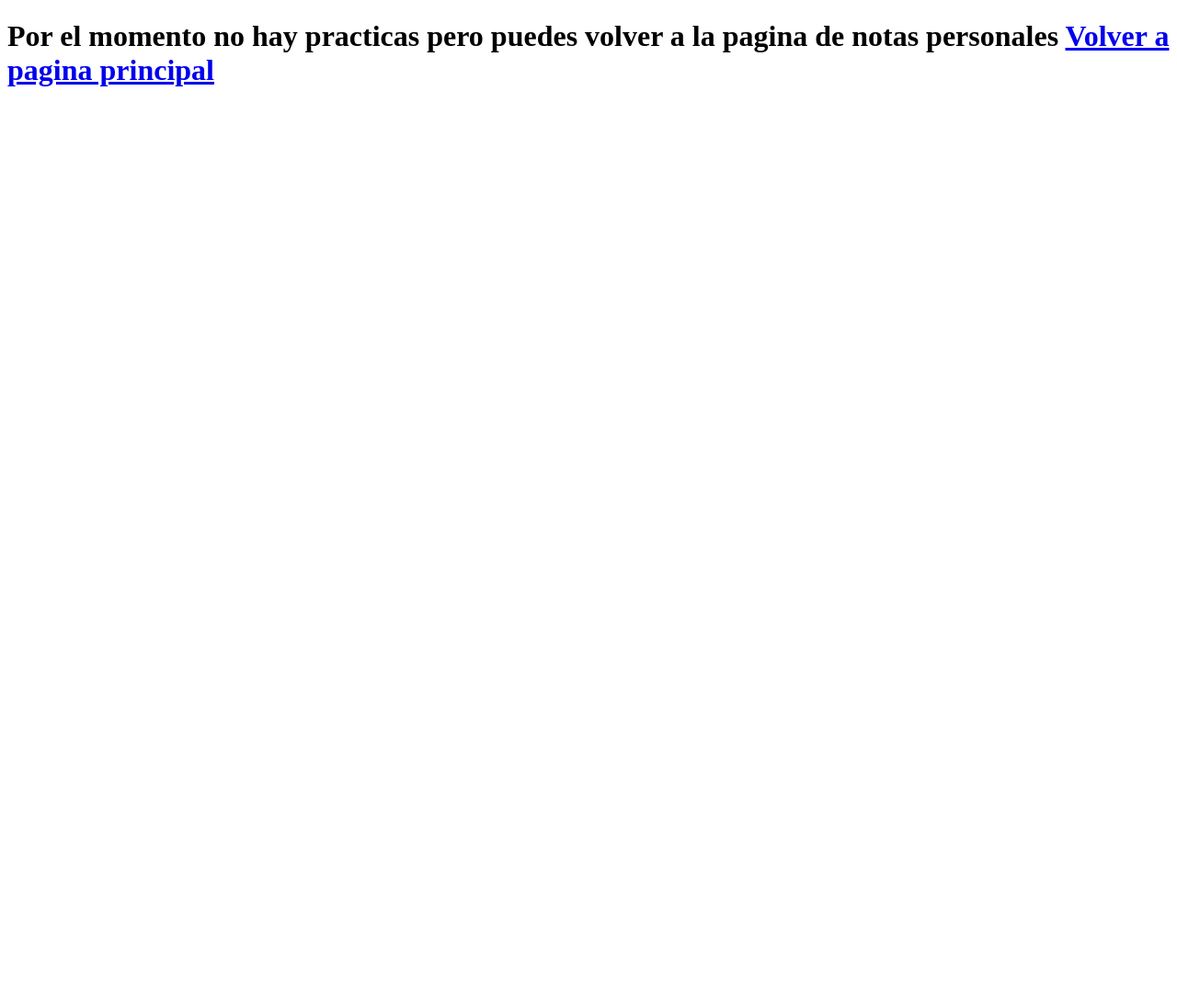
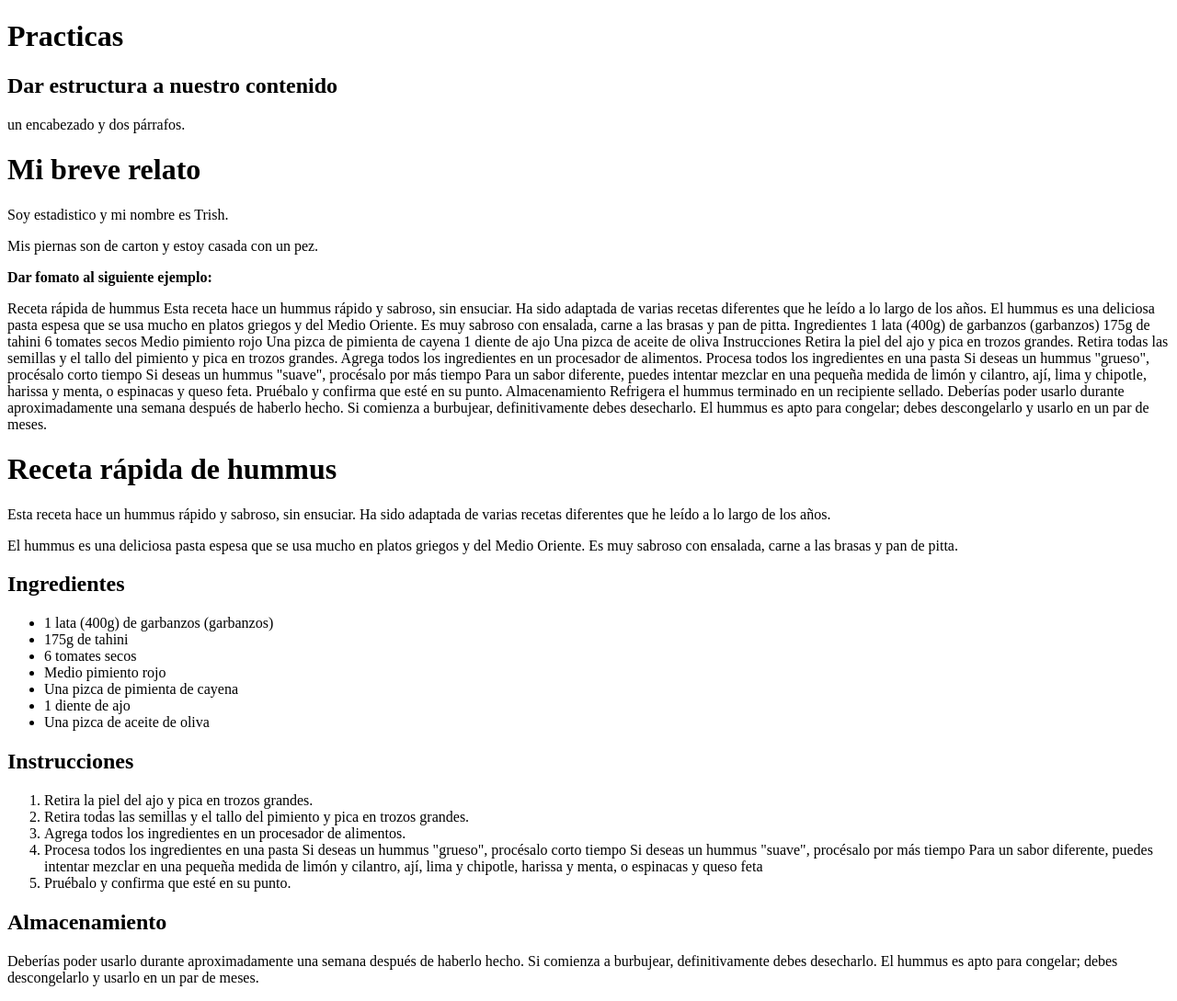
Before and after one commit to VictorTorres098/TutorialesFrontend-, a plain HTML site: page HtmlCssProject/practica.html in a window 1280 px wide. Shown: the whole page at 92% size. Before the commit the page ends 800 px from the top, so only its background shows below. Drawn offline with Linux system fonts and the light colour scheme.

Commit message:
Nuevas definiciones

```diff
--- a/HtmlCssProject/practica.html
+++ b/HtmlCssProject/practica.html
@@ -7,7 +7,38 @@
     <title>Practicas</title>
 </head>
 <body>
-    <h1>Por el momento no hay practicas pero puedes volver a la pagina de notas personales <a href="index.html" title="Pagina Principal">Volver a pagina principal</a></h1>
+    <!-- <h1>Por el momento no hay practicas pero puedes volver a la pagina de notas personales <a href="index.html" title="Pagina Principal">Volver a pagina principal</a></h1> -->
+    <h1>Practicas</h1>
+    <h2>Dar estructura a nuestro contenido</h2>
+    <p>un encabezado y dos párrafos.</p>
+    <h1>Mi breve relato</h1>
+    <p>Soy estadistico y mi nombre es Trish.</p>
+    <p>Mis piernas son de carton y estoy casada con un pez.</p>
+    <strong>Dar fomato al siguiente ejemplo: </strong>
+    <p>Receta rápida de hummus Esta receta hace un hummus rápido y sabroso, sin ensuciar. Ha sido adaptada de varias recetas diferentes que he leído a lo largo de los años. El hummus es una deliciosa pasta espesa que se usa mucho en platos griegos y del Medio Oriente. Es muy sabroso con ensalada, carne a las brasas y pan de pitta. Ingredientes 1 lata (400g) de garbanzos (garbanzos) 175g de tahini 6 tomates secos Medio pimiento rojo Una pizca de pimienta de cayena 1 diente de ajo Una pizca de aceite de oliva Instrucciones Retira la piel del ajo y pica en trozos grandes. Retira todas las semillas y el tallo del pimiento y pica en trozos grandes. Agrega todos los ingredientes en un procesador de alimentos. Procesa todos los ingredientes en una pasta Si deseas un hummus "grueso", procésalo corto tiempo Si deseas un hummus "suave", procésalo por más tiempo Para un sabor diferente, puedes intentar mezclar en una pequeña medida de limón y cilantro, ají, lima y chipotle, harissa y menta, o espinacas y queso feta. Pruébalo y confirma que esté en su punto. Almacenamiento Refrigera el hummus terminado en un recipiente sellado. Deberías poder usarlo durante aproximadamente una semana después de haberlo hecho. Si comienza a burbujear, definitivamente debes desecharlo. El hummus es apto para congelar; debes descongelarlo y usarlo en un par de meses.</p>
+    <h1>Receta rápida de hummus</h1>
+    <p>Esta receta hace un hummus rápido y sabroso, sin ensuciar. Ha sido adaptada de varias recetas diferentes que he leído a lo largo de los años.</p>
+    <p>El hummus es una deliciosa pasta espesa que se usa mucho en platos griegos y del Medio Oriente. Es muy sabroso con ensalada, carne a las brasas y pan de pitta.</p>
+    <h2>Ingredientes</h2>
+    <ul>
+        <li>1 lata (400g) de garbanzos (garbanzos) </li>
+        <li>175g de tahini </li>
+        <li>6 tomates secos</li>
+        <li>Medio pimiento rojo</li>
+        <li>Una pizca de pimienta de cayena</li>
+        <li>1 diente de ajo</li>
+        <li>Una pizca de aceite de oliva</li>
+    </ul>
+    <h2>Instrucciones</h2>
+    <ol>
+        <li>Retira la piel del ajo y pica en trozos grandes.</li>
+        <li>Retira todas las semillas y el tallo del pimiento y pica en trozos grandes.</li>
+        <li>Agrega todos los ingredientes en un procesador de alimentos.</li>
+        <li>Procesa todos los ingredientes en una pasta Si deseas un hummus "grueso", procésalo corto tiempo Si deseas un hummus "suave", procésalo por más tiempo Para un sabor diferente, puedes intentar mezclar en una pequeña medida de limón y cilantro, ají, lima y chipotle, harissa y menta, o espinacas y queso feta</li>
+        <li> Pruébalo y confirma que esté en su punto.</li>
+    </ol>
+    <h2>Almacenamiento</h2>
+    <p>Deberías poder usarlo durante aproximadamente una semana después de haberlo hecho. Si comienza a burbujear, definitivamente debes desecharlo. El hummus es apto para congelar; debes descongelarlo y usarlo en un par de meses.</p>
 
 </body>
 </html>
```
Also changed, not shown: HtmlCssProject/index.html (+32 -0 lines).
